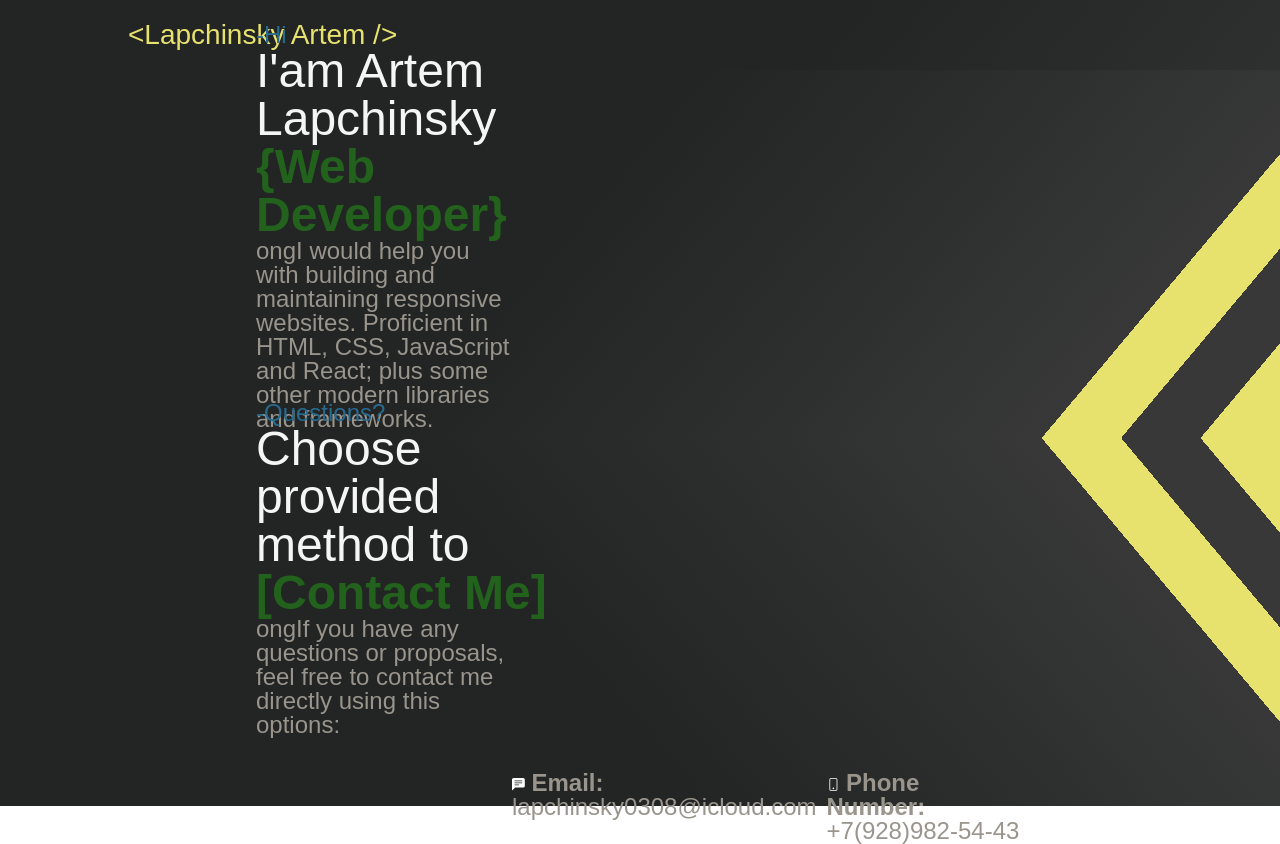
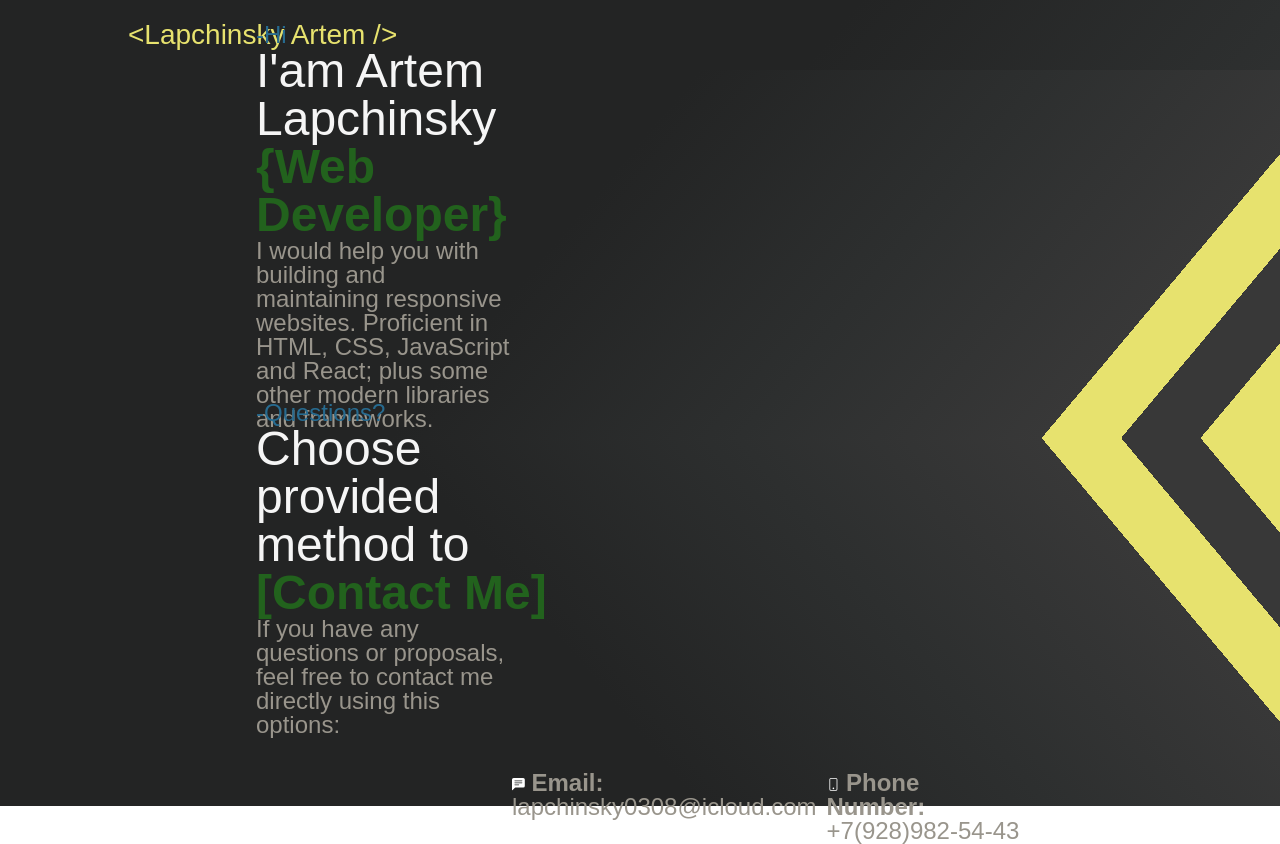
Before and after one commit to lapchinsky/portfolio, a React (Create React App) app: page / in a window 1280 px wide. Built offline with nearby package versions, Linux system fonts and the light colour scheme; a web font is replaced by a local one.

Commit message:
title style

```diff
--- a/src/Components/BTitle/BTitle.jsx
+++ b/src/Components/BTitle/BTitle.jsx
@@ -7,7 +7,7 @@ const BTitle = ({ header, strong, preview, description}) => {
             <small className={styles.title__preview}>{preview}</small>
             <h1 className={styles.title__header}>{header}</h1>
             <strong className={styles.strong}>{strong}</strong>
-            <div className={styles.title__description}>ong
+            <div className={styles.title__description}>
                 {description}
             </div>
         </div>
```
